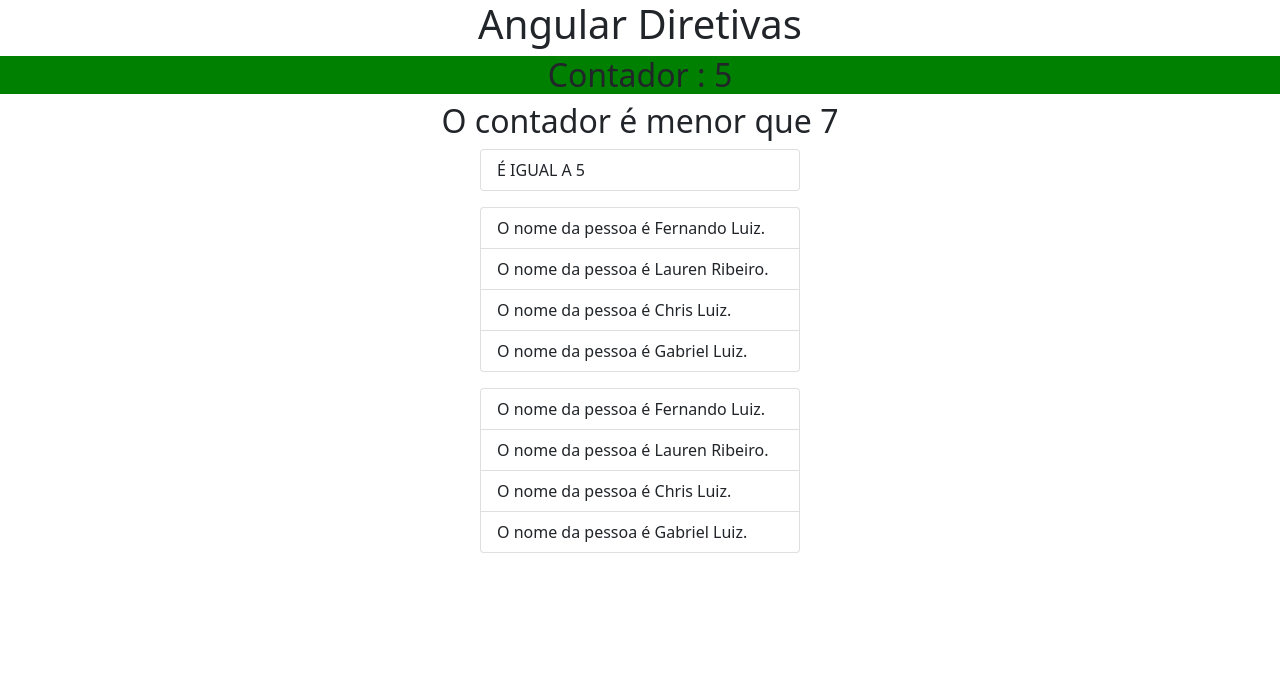
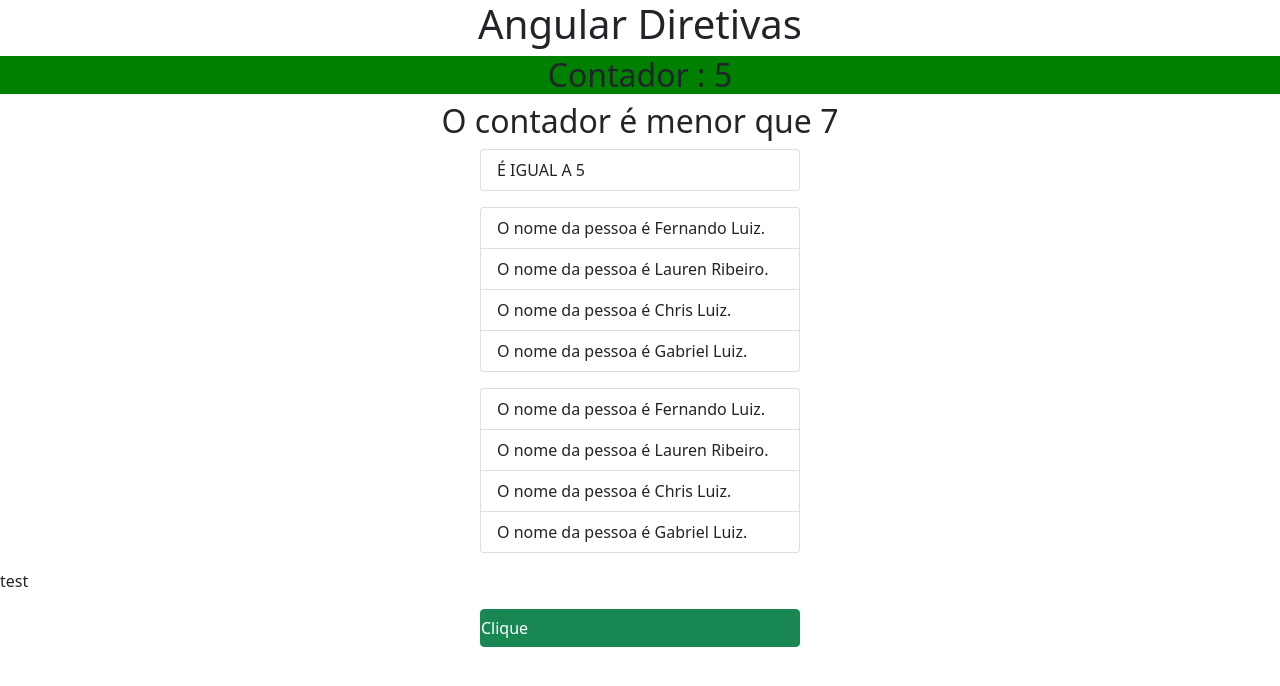
Before and after one commit to 740fernando/explorando-diretivas-angular, an Angular app in the folder workspace/ambiente-angular/: page / in a window 1280 px wide. Shown: the top 686 px of the page. Built offline with nearby package versions, Linux system fonts and the light colour scheme.

Commit message:
Como enviar dados do typescript para a view e vice-versa

```diff
--- a/workspace/ambiente-angular/src/app/app.component.html
+++ b/workspace/ambiente-angular/src/app/app.component.html
@@ -71,3 +71,8 @@
         </li>
     </ng-template>
 </ul>
+
+<p>{{test}}</p>
+
+<!-- Html p/ o component-->
+<button class="btn btn-success list-group mx-auto my-3 col-3" (click)="clicou('Fernando')">Clique</button>
--- a/workspace/ambiente-angular/src/app/app.component.ts
+++ b/workspace/ambiente-angular/src/app/app.component.ts
@@ -8,6 +8,7 @@
 export class AppComponent implements OnInit {
 
   count = 0;
+  test = 'test';
 
   pessoas = [
     {
@@ -33,7 +34,6 @@
   }
 
   ngOnInit(): void {
-    console.log(this.pessoa)
     let interval = setInterval(()=> {
       this.count++;
       if(this.count === 10){
@@ -41,4 +41,8 @@
       }
     }, 1000)
   }
+
+  private clicou(nome: string): void{
+    console.log('Clicou em mim', nome)
+  }
 }
```
